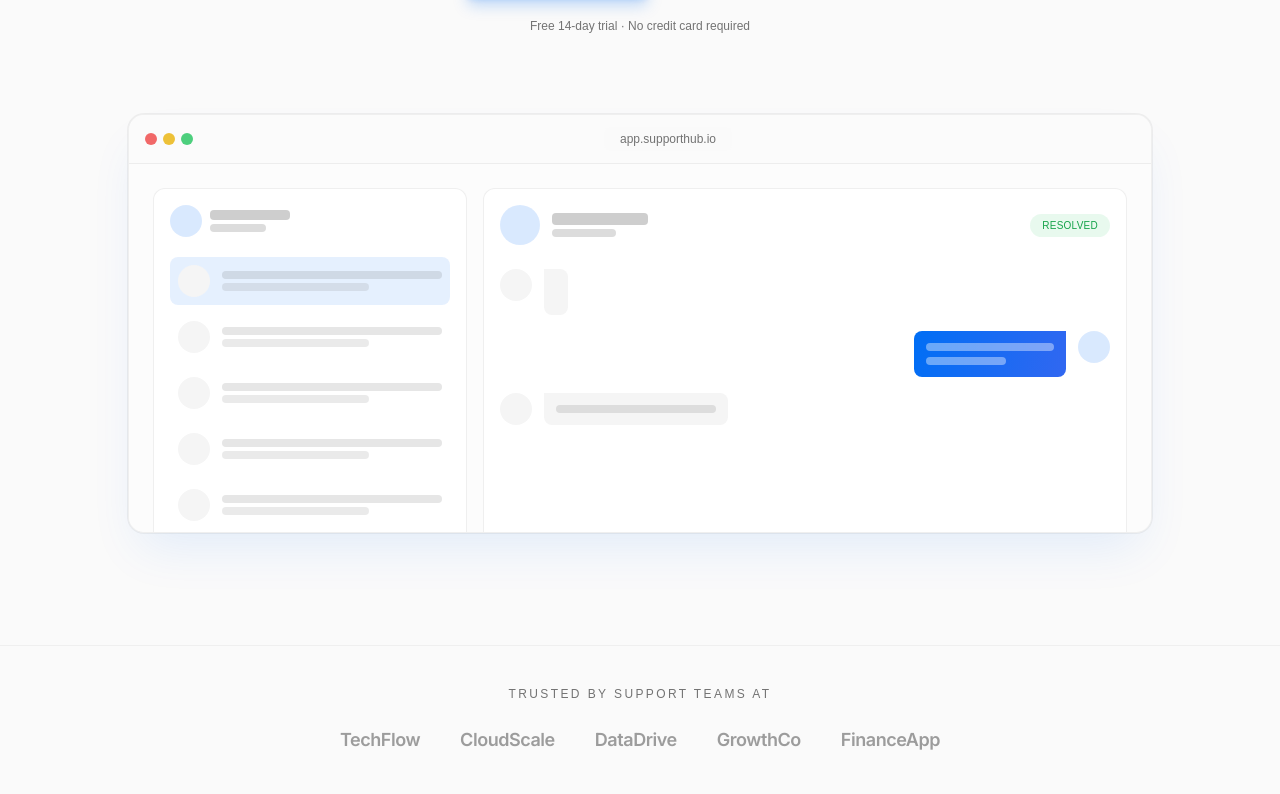
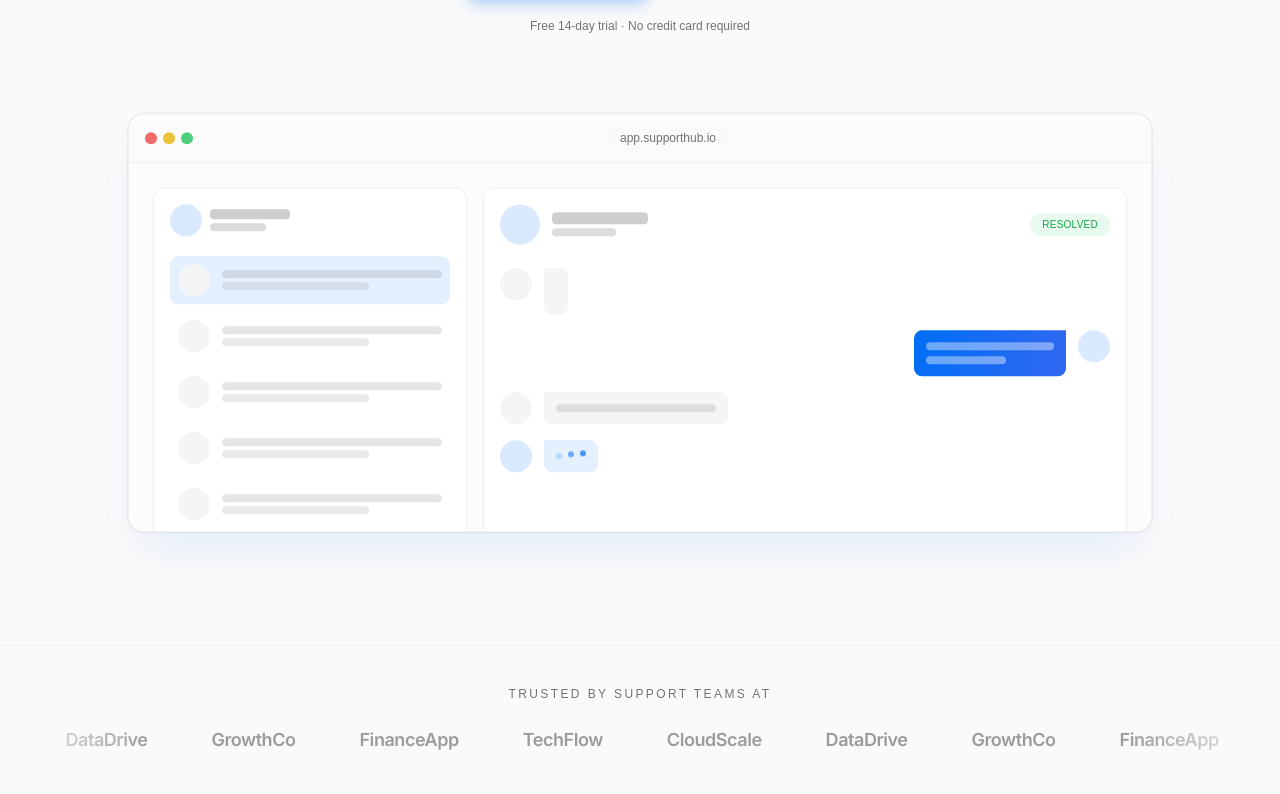
Before and after one commit to Yowj/support-hub, a Next.js app: page / in a window 1280 px wide. Shown: the part 586-1380 px from the top of the page. Built offline with nearby package versions, Linux system fonts and the light colour scheme; no server answers; a web font is replaced by a local one.

Commit message:
feat: added animations in landing page

```diff
--- a/app/globals.css
+++ b/app/globals.css
@@ -78,6 +78,18 @@
     animation: fade-in-up 0.6s ease-out forwards;
   }
 
+  .animate-typing-dot {
+    animation: typing-dot 1.4s ease-in-out infinite;
+  }
+
+  .animate-pulse-ring {
+    animation: pulse-ring 3s ease-in-out infinite;
+  }
+
+  .animate-breathe {
+    animation: breathe 5s ease-in-out infinite;
+  }
+
   .animation-delay-200 {
     animation-delay: 0.2s;
     opacity: 0;
@@ -142,7 +154,10 @@
   .animate-gradient-pan,
   .animate-float,
   .animate-fade-in,
-  .animate-fade-in-up {
+  .animate-fade-in-up,
+  .animate-typing-dot,
+  .animate-pulse-ring,
+  .animate-breathe {
     animation: none !important;
   }
   .animation-delay-200,
@@ -172,6 +187,27 @@
   }
 }
 
+@keyframes typing-dot {
+  0%, 60%, 100% {
+    opacity: 0.25;
+    transform: translateY(0);
+  }
+  30% {
+    opacity: 1;
+    transform: translateY(-3px);
+  }
+}
+
+@keyframes pulse-ring {
+  0%, 100% { box-shadow: 0 0 0 0 hsl(var(--brand) / 0); }
+  50%       { box-shadow: 0 0 22px 4px hsl(var(--brand) / 0.22); }
+}
+
+@keyframes breathe {
+  0%, 100% { opacity: 0.65; }
+  50%       { opacity: 1; }
+}
+
 /* Smooth scrolling */
 html {
   scroll-behavior: smooth;
--- a/components/ThemeToggle.tsx
+++ b/components/ThemeToggle.tsx
@@ -18,7 +18,7 @@ export function ThemeToggle() {
       className="p-2 rounded-full bg-neutral-100 dark:bg-neutral-800 text-[var(--text-primary)] hover:bg-neutral-200 dark:hover:bg-neutral-700 hover:scale-110 active:scale-95 transition-all"
       aria-label="Toggle dark mode"
     >
-      {mounted && (theme === "dark" ? <Sun className="w-5 h-5" /> : <Moon className="w-5 h-5" />)}
+      {mounted && (theme === "dark" ? <Sun className="w-4 h-4" /> : <Moon className="w-4 h-4" />)}
     </button>
   );
 }
--- a/components/landing/FeatureHighlight.tsx
+++ b/components/landing/FeatureHighlight.tsx
@@ -51,7 +51,7 @@ export default function FeatureHighlight() {
                 <div
                   key={i}
                   className={`flex items-center gap-4 rounded-xl border border-border/60 bg-card p-4 shadow-sm ${
-                    i === 2 ? "ring-1 ring-brand/40" : ""
+                    i === 2 ? "ring-1 ring-brand/40 animate-pulse-ring" : ""
                   }`}
                 >
                   <span
--- a/components/landing/Hero.tsx
+++ b/components/landing/Hero.tsx
@@ -7,7 +7,7 @@ export default function Hero() {
     <section className="relative overflow-hidden pt-24 pb-20 lg:pt-32 lg:pb-28">
       {/* Ambient brand glow + dotted texture */}
       <div className="absolute inset-0 -z-10 bg-dot-grid [mask-image:radial-gradient(70%_60%_at_50%_0%,black,transparent)]" />
-      <div className="absolute inset-x-0 top-0 -z-10 h-[600px] brand-glow" />
+      <div className="absolute inset-x-0 top-0 -z-10 h-[600px] brand-glow animate-breathe" />
 
       <div className="max-w-6xl mx-auto px-6 lg:px-8">
         <div className="max-w-3xl mx-auto text-center">
@@ -57,7 +57,7 @@ export default function Hero() {
 
         {/* App-window mockup */}
         <div className="relative mt-16 lg:mt-20 animate-fade-in-up animation-delay-600">
-          <div className="relative mx-auto max-w-5xl">
+          <div className="relative mx-auto max-w-5xl animate-float">
             <div className="overflow-hidden rounded-2xl border border-border/60 bg-card shadow-2xl shadow-brand/10 ring-1 ring-black/5">
               {/* Window chrome */}
               <div className="flex items-center gap-2 border-b border-border/60 bg-muted/40 px-4 py-3">
@@ -134,6 +134,15 @@ export default function Hero() {
                           <div className="h-2 w-40 rounded bg-foreground/10" />
                         </div>
                       </div>
+                      {/* Typing indicator — AI composing a reply */}
+                      <div className="flex gap-3">
+                        <div className="h-8 w-8 flex-shrink-0 rounded-full bg-brand/15" />
+                        <div className="flex items-center gap-1.5 rounded-lg rounded-tl-none bg-brand/10 px-3 py-3">
+                          <span className="h-1.5 w-1.5 rounded-full bg-brand/70 animate-typing-dot" />
+                          <span className="h-1.5 w-1.5 rounded-full bg-brand/70 animate-typing-dot [animation-delay:200ms]" />
+                          <span className="h-1.5 w-1.5 rounded-full bg-brand/70 animate-typing-dot [animation-delay:400ms]" />
+                        </div>
+                      </div>
                     </div>
                   </div>
                 </div>
--- a/components/landing/TrustStrip.tsx
+++ b/components/landing/TrustStrip.tsx
@@ -1,15 +1,22 @@
 import { trustedBy } from "./landing-data";
+
+const items = [...trustedBy, ...trustedBy, ...trustedBy, ...trustedBy];
 
 export default function TrustStrip() {
   return (
-    <section className="border-y border-border/50 py-10">
-      <div className="mx-auto max-w-6xl px-6 lg:px-8">
-        <p className="mb-6 text-center font-mono text-xs uppercase tracking-[0.2em] text-muted-foreground">
+    <section className="border-y border-border/50 py-10 overflow-hidden">
+      <div className="mx-auto max-w-6xl px-6 lg:px-8 mb-6">
+        <p className="text-center font-mono text-xs uppercase tracking-[0.2em] text-muted-foreground">
           Trusted by support teams at
         </p>
-        <div className="flex flex-wrap items-center justify-center gap-x-10 gap-y-4 text-lg font-semibold tracking-tight text-muted-foreground/70">
-          {trustedBy.map((name) => (
-            <span key={name} className="transition-colors hover:text-foreground">
+      </div>
+      <div className="relative [mask-image:linear-gradient(to_right,transparent,black_12%,black_88%,transparent)]">
+        <div className="flex w-max animate-marquee gap-x-16">
+          {items.map((name, i) => (
+            <span
+              key={i}
+              className="whitespace-nowrap text-lg font-semibold tracking-tight text-muted-foreground/70 hover:text-foreground transition-colors cursor-default select-none"
+            >
               {name}
             </span>
           ))}
```
Also changed, not shown: .claude/settings.local.json.
